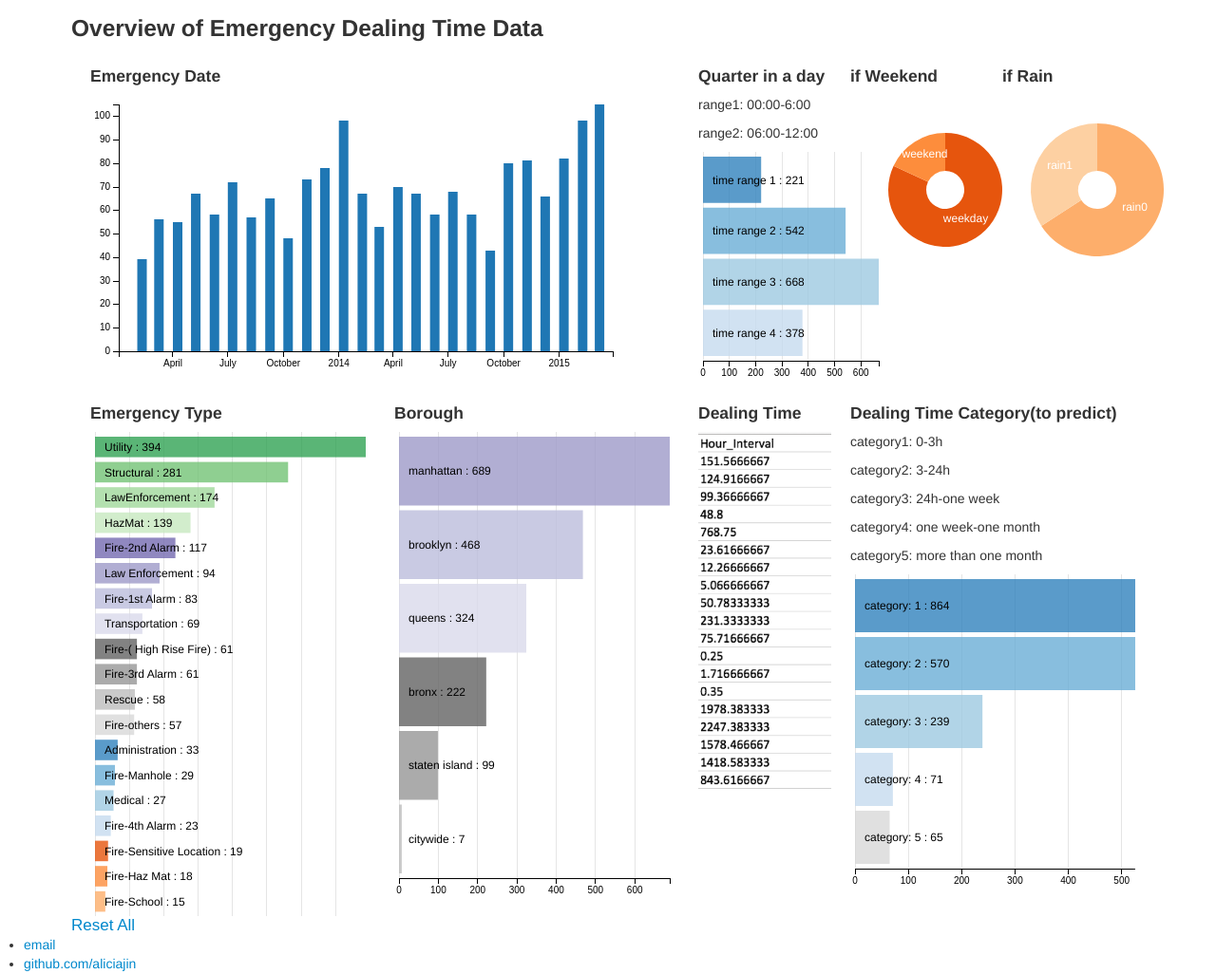
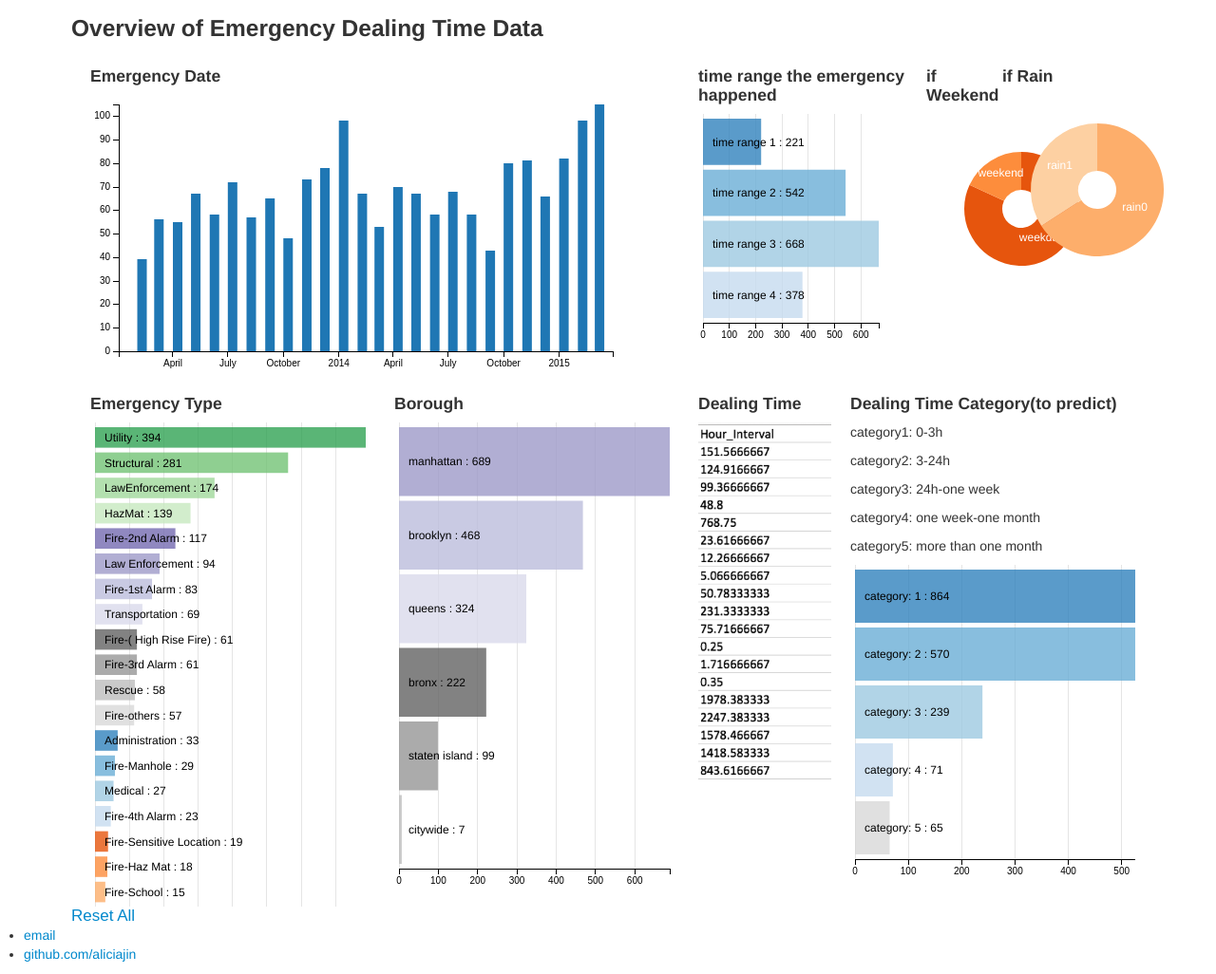
Before and after one commit to aliciajin/HackathonProject, a plain HTML site: page index.html in a window 1280 px wide. Shown: the whole page at 95% size. Drawn offline with Linux system fonts and the light colour scheme.

Commit message:
Update index.html
update

```diff
--- a/index.html
+++ b/index.html
@@ -54,13 +54,13 @@
 				<div class='span8' id='date-barchart'>
 					<h4>Emergency Date</h4>
 				</div>
-				<div class='span2' id='quarter-rowchart'>
-					<h4>Quarter in a day</h4>
-					<p>range1: 00:00-6:00</p>
-					<p>range2: 06:00-12:00</p>
+				<div class='span3' id='quarter-rowchart'>
+					<h4>time range the emergency happened</h4>
+					<!--<p>range1: 00:00-6:00</p>-->
+					<!--<p>range2: 06:00-12:00</p>-->
 
 				</div>
-				<div class='span2' id='weekend-pie'>
+				<div class='span1' id='weekend-pie'>
 					<h4>if Weekend</h4>
 				</div>
 				<div class='span1' id='rain-pie'>
```
